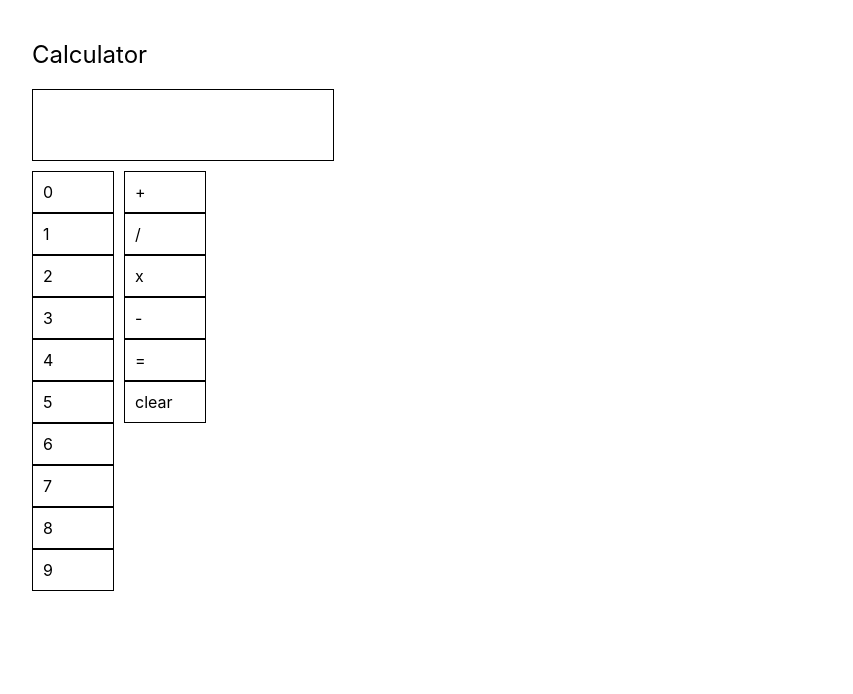
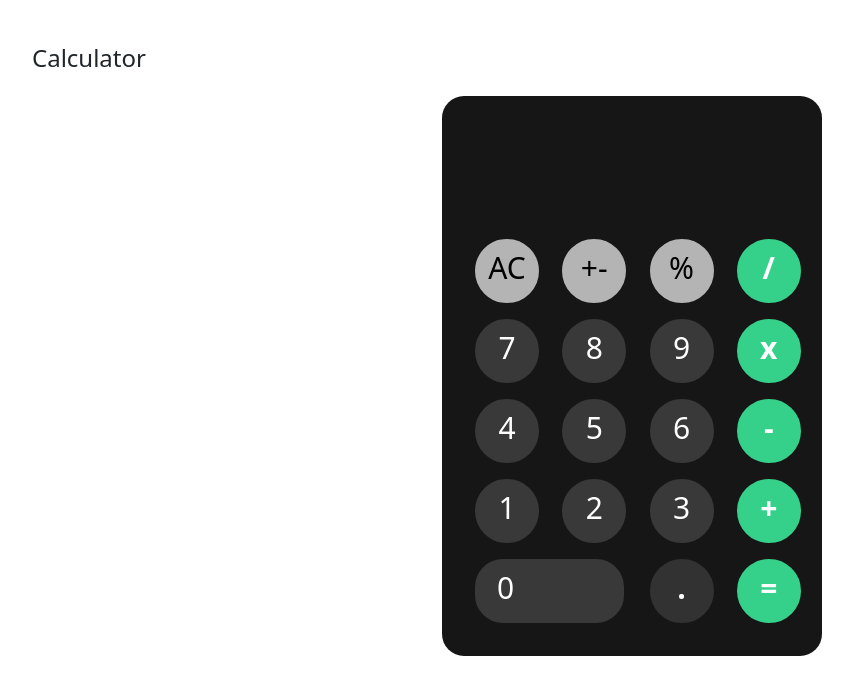
Before and after one commit to prof-tejera/homework-4-agt25, a React (Create React App) app: page / in a window 1280 px wide. Shown: the top 694 px of the page, without its empty margins (8-861 px from the left). Built offline with nearby package versions, Linux system fonts and the light colour scheme.

Commit message:
majority of styling done

```diff
--- a/package.json
+++ b/package.json
@@ -3,7 +3,12 @@
   "version": "1.0.0",
   "private": true,
   "dependencies": {
+    "@emotion/react": "^11.4.1",
+    "@emotion/styled": "^11.3.0",
+    "@mui/material": "^5.0.2",
+    "bootstrap": "^5.1.1",
     "react": "^17.0.1",
+    "react-bootstrap": "^2.0.0-rc.0",
     "react-dom": "^17.0.1",
     "react-scripts": "4.0.3",
     "styled-components": "^5.2.1"
--- a/src/components/Calculator.js
+++ b/src/components/Calculator.js
@@ -3,6 +3,21 @@ import { Component } from "react";
 import Number from "./Number";
 import Operator from "./Operator";
 import Screen from "./Screen";
+
+import styled from 'styled-components';
+import { Container, Row, Col } from 'react-bootstrap';
+
+const Styles = {
+  wrapper: {
+    maxWidth: '380px',
+    height: '560px',
+    borderRadius: '22px',
+    backgroundColor: '#161616',
+    paddingLeft: '25px',
+    paddingRight: '30px'
+
+  },
+}
 
 class Calculator extends Component {
   state = {
@@ -33,7 +48,7 @@ class Calculator extends Component {
       } else if (this.state.operator === "x") {
         this.setState({ operator: null, first: first * second, second: null });
       }
-    } else if (operator === "clear") {
+    } else if (operator === "AC") {
       this.setState({ first: null, second: null, operator: null });
     } else {
       this.setState({ operator });
@@ -45,29 +60,111 @@ class Calculator extends Component {
   render() {
     return (
       <>
+        <Container style={Styles.wrapper}>
+
+
+          {/* Screen row */}
+          <Row>
             <Screen value={this.getScreenValue()} />
-        <div style={{ display: "flex" }}>
-          <div>
-            <Number value={0} onClick={this.handleNumberClick} />
+          </Row>
+
+          {/* Row 1: Top operators */}
+          <Row>
+              <Col xs={3}>
+                <Operator value="AC" onClick={this.handleOperatorClick}
+                          background="#B4B4B4" color="black"
+                          weight="400"/>
+              </Col>
+              <Col xs={3}>
+                <Operator value="+-" onClick={this.handleOperatorClick}
+                          background="#B4B4B4" color="black"
+                          weight="400"/>
+              </Col>
+              <Col xs={3}>
+                <Operator value="%" onClick={this.handleOperatorClick}
+                          background="#B4B4B4" color="black"
+                          weight="400"/>
+              </Col>
+              <Col xs={3}>
+                <Operator value="/" onClick={this.handleOperatorClick} />
+              </Col>
+            </Row>
+
+
+            {/* Numbers 7, 8, 9 and X operator */}
+            <Row>
+              <Col xs={3}>
+                <Number value={7} onClick={this.handleNumberClick} />
+              </Col>
+              <Col xs={3}>
+                <Number value={8} onClick={this.handleNumberClick} />
+              </Col>
+              <Col xs={3}>
+                <Number value={9} onClick={this.handleNumberClick} />
+              </Col>
+              <Col xs={3}>
+                <Operator value="x" onClick={this.handleOperatorClick} />
+              </Col>
+            </Row>
+
+            {/* Numbers 4, 5, 6 and —— operator */}
+            <Row>
+              <Col xs={3}>
+                <Number value={4} onClick={this.handleNumberClick} />
+              </Col>
+              <Col xs={3}>
+                <Number value={5} onClick={this.handleNumberClick} />
+              </Col>
+              <Col xs={3}>
+                <Number value={6} onClick={this.handleNumberClick} />
+              </Col>
+              <Col xs={3}>
+                <Operator value="-" onClick={this.handleOperatorClick} />
+              </Col>
+            </Row>
+
+
+            {/* Numbers 1, 2, 3 and + operator */}
+            <Row>
+              <Col xs={3}>
                 <Number value={1} onClick={this.handleNumberClick} />
+              </Col>
+              <Col xs={3}>
                 <Number value={2} onClick={this.handleNumberClick} />
+              </Col>
+              <Col xs={3}>
                 <Number value={3} onClick={this.handleNumberClick} />
-            <Number value={4} onClick={this.handleNumberClick} />
-            <Number value={5} onClick={this.handleNumberClick} />
-            <Number value={6} onClick={this.handleNumberClick} />
-            <Number value={7} onClick={this.handleNumberClick} />
-            <Number value={8} onClick={this.handleNumberClick} />
-            <Number value={9} onClick={this.handleNumberClick} />
-          </div>
-          <div style={{ paddingLeft: 10 }}>
+              </Col>
+              <Col xs={3}>
                 <Operator value="+" onClick={this.handleOperatorClick} />
-            <Operator value="/" onClick={this.handleOperatorClick} />
-            <Operator value="x" onClick={this.handleOperatorClick} />
-            <Operator value="-" onClick={this.handleOperatorClick} />
+              </Col>
+            </Row>
+
+            {/* Number 0, . and = operator */}
+            <Row>
+              <Col xs={6}>
+                <Number value={0} onClick={this.handleNumberClick}
+                        width="165px" radius="36px" align="left" paddingLeft="22px"/>
+              </Col>
+              <Col xs={3}>
+              <Operator value="." onClick={this.handleOperatorClick}
+                        background="#323232"/>
+              </Col>
+              <Col xs={3}>
                 <Operator value="=" onClick={this.handleOperatorClick} />
-            <Operator value="clear" onClick={this.handleOperatorClick} />
-          </div>
-        </div>
+              </Col>
+            </Row>
+
+
+
+
+
+
+
+
+
+
+        </Container>
       </>
     );
   }
--- a/src/components/Number.js
+++ b/src/components/Number.js
@@ -1,20 +1,40 @@
-import { Component } from 'react';
+import {Component} from 'react';
 import styled from 'styled-components';
 
-const Container = styled.div`
-  padding: 10px;
-  border: 1px solid black;
-  width: 60px;
+const Container = styled.span `
+  display: block;
+  padding: 6px;
+  border: 8px solid #161616;
+  height: 80px;
+  background-color: #3a3939;
+  font-size: 30px;
+  text-align: center;
+  color: white;
+  justify-content: center;
+  align-items: center;
 `;
 
 class Number extends Component {
     render() {
         return (
-      <Container onClick={() => this.props.onClick(this.props.value)}>
+            <Container
+                style={{
+                    width: this.props.width,
+                    borderRadius: this.props.radius,
+                    textAlign: this.props.align,
+                    paddingLeft: this.props.paddingLeft
+                }}
+                onClick={() => this.props.onClick(this.props.value)}>
                 {this.props.value}
             </Container>
         );
     }
 }
 
+Number.defaultProps = {
+    width: '80px',
+    radius: '50%',
+    align: 'center',
+    paddingLeft: '6px',
+}
 export default Number;
--- a/src/components/Operator.js
+++ b/src/components/Operator.js
@@ -2,19 +2,40 @@ import { Component } from 'react';
 import styled from 'styled-components';
 
 const Container = styled.div`
-  padding: 10px;
-  border: 1px solid black;
-  width: 60px;
+    display: block;
+    padding: 6px;
+    border: 8px solid #161616;
+    width: 80px;
+    height: 80px;
+    border-top-left-radius: 50%;
+    border-top-right-radius: 50%;
+    border-bottom-left-radius: 50%;
+    border-bottom-right-radius: 50%;
+    font-size: 30px;
+    text-align: center;
+    justify-content: center;
+    align-items: center;
+    color: white;
+    font-weight: 600;
+
+
 `;
 
 class Operator extends Component {
   render() {
     return (
-      <Container onClick={() => this.props.onClick(this.props.value)}>
+      <Container style={{ color: this.props.color, backgroundColor: this.props.background, fontWeight: this.props.weight }}
+      onClick={() => this.props.onClick(this.props.value)}>
         {this.props.value}
       </Container>
     );
   }
 }
 
+Operator.defaultProps = {
+  background: '#35d18b',
+  color: 'white',
+  weight: "600",
+}
+
 export default Operator;
--- a/src/components/Screen.js
+++ b/src/components/Screen.js
@@ -2,11 +2,16 @@ import { Component } from 'react';
 import styled from 'styled-components';
 
 const Container = styled.div`
-  border: 1px solid black;
-  width: 300px;
-  height: 70px;
+  height: 125px;
   text-align: right;
   margin-bottom: 10px;
+  line-height: 130px;
+  font-size: 72px;
+  color: #E1613F;
+  font-weight: 100;
+  padding-right: 20px;
+  padding-top: 10px;
+
 `;
 
 class Screen extends Component {
--- a/src/index.css
+++ b/src/index.css
@@ -11,3 +11,8 @@ code {
   font-family: source-code-pro, Menlo, Monaco, Consolas, 'Courier New',
     monospace;
 }
+
+.hey {
+  background-color: #4eca92;
+  background-color: #35d18b;
+}
--- a/src/index.js
+++ b/src/index.js
@@ -2,6 +2,8 @@ import React from 'react';
 import ReactDOM from 'react-dom';
 import './index.css';
 import App from './App';
+
+import 'bootstrap/dist/css/bootstrap.min.css';
 
 ReactDOM.render(
   <React.StrictMode>
```
Also changed, not shown: 1 other file (tests, documents, lock files or other folders). Lines whose indentation alone changed are shown as unchanged.
